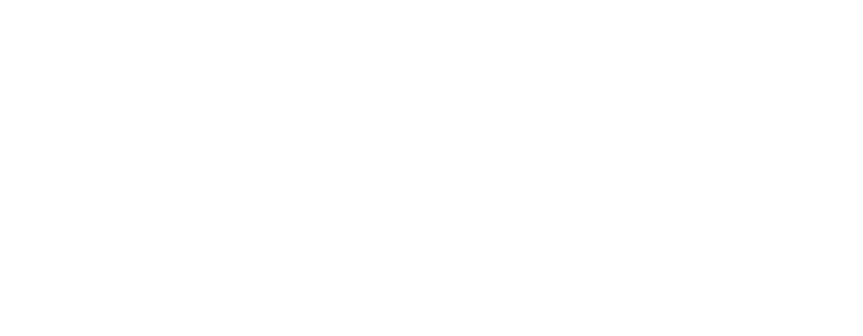
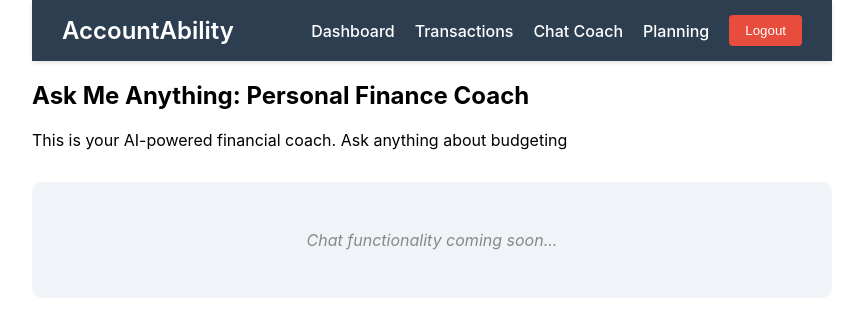
Before and after one commit to victorvaladez1/accountability-finance, a React (Create React App) app in the folder frontend/: page /chat-coach in a window 1280 px wide. Before the commit this address had no page. Shown: the top 336 px of the page, without its empty margins (208-1071 px from the left). Built offline with nearby package versions, Linux system fonts and the light colour scheme.

Commit message:
Add ChatCoach page scaffold and route

```diff
--- a/frontend/src/App.js
+++ b/frontend/src/App.js
@@ -6,6 +6,7 @@
 import Transactions from './pages/Transactions';
 import PrivateRoute from "./components/PrivateRoute";
 import Planning from "./pages/Planning";
+import ChatCoach from "./pages/ChatCoach";
 
 function App() {
   return (
@@ -15,6 +16,7 @@
         <Route path="/register" element={<Register />} />
         <Route path="/login" element={<Login />} />
         <Route path="/planning" element={<Planning />} />
+        <Route path="/chat-coach" element={<ChatCoach />}/>
 
         <Route
           path="/"
--- a/frontend/src/components/Navbar.js
+++ b/frontend/src/components/Navbar.js
@@ -16,6 +16,7 @@
           <div classsName="nav-links">
             <Link to="/">Dashboard</Link>
             <Link to="/transactions">Transactions</Link>
+            <Link to="/chat-coach">Chat Coach</Link>
             <Link to="/planning">Planning</Link>
             <button onClick={handleLogout}>Logout</button>
           </div>
--- /dev/null
+++ b/frontend/src/pages/ChatCoach.css
@@ -0,0 +1,15 @@
+.chatcoach-container {
+    max-width: 800px;
+    margin: 0 auto;
+    padding: 2 rem;
+}
+
+.chat-box-placeholder {
+    margin-top: 2rem;
+    padding: 2rem;
+    background-color: #f0f4f8;
+    border-radius: 10px;
+    text-align: center;
+    color: #888;
+    font-style: italic;
+}
--- /dev/null
+++ b/frontend/src/pages/ChatCoach.js
@@ -0,0 +1,18 @@
+import React from "react";
+import Navbar from "../components/Navbar";
+import "./ChatCoach.css";
+
+function ChatCoach() {
+    return (
+        <div className="chatcoach-container">
+            <Navbar />
+            <h2>Ask Me Anything: Personal Finance Coach</h2>
+            <p>This is your AI-powered financial coach. Ask anything about budgeting</p>
+            <div className="chat-box-placeholder">
+                <p>Chat functionality coming soon...</p>
+            </div>
+        </div>
+    );
+}
+
+export default ChatCoach;
```
